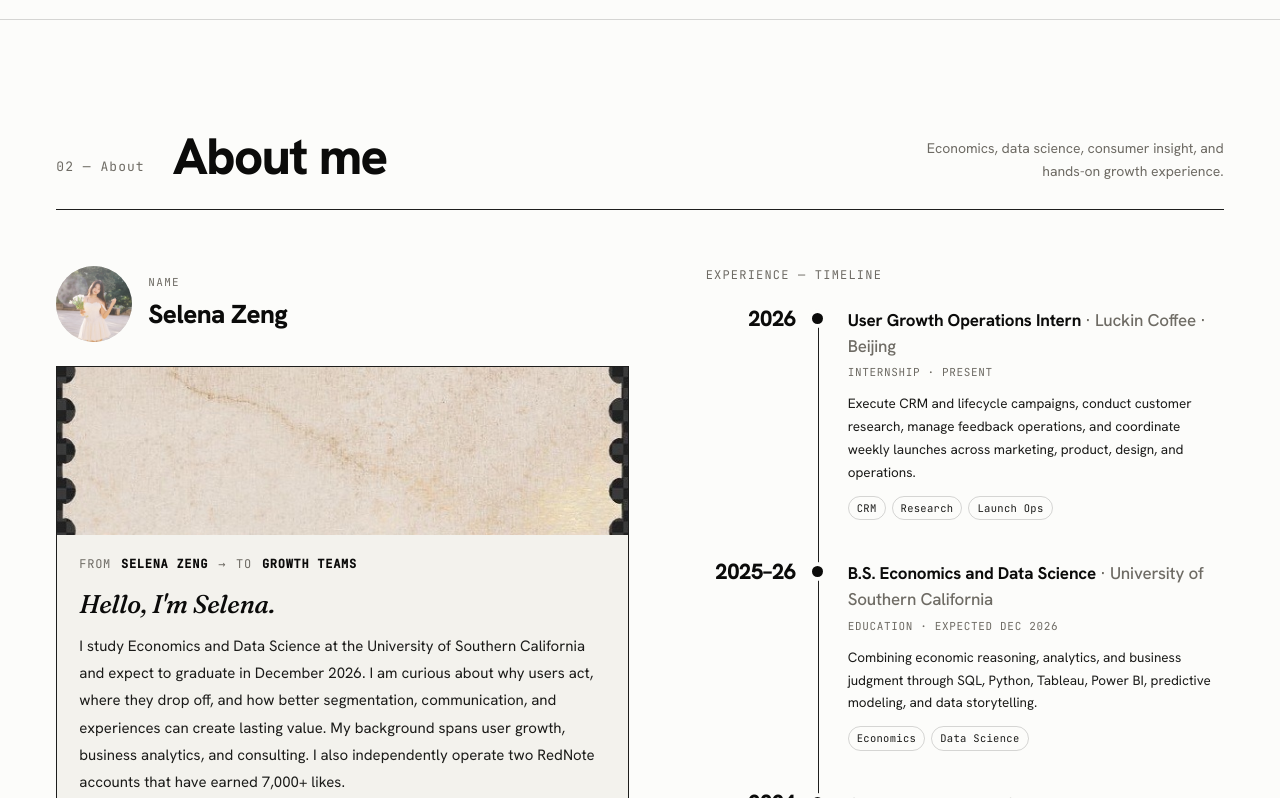
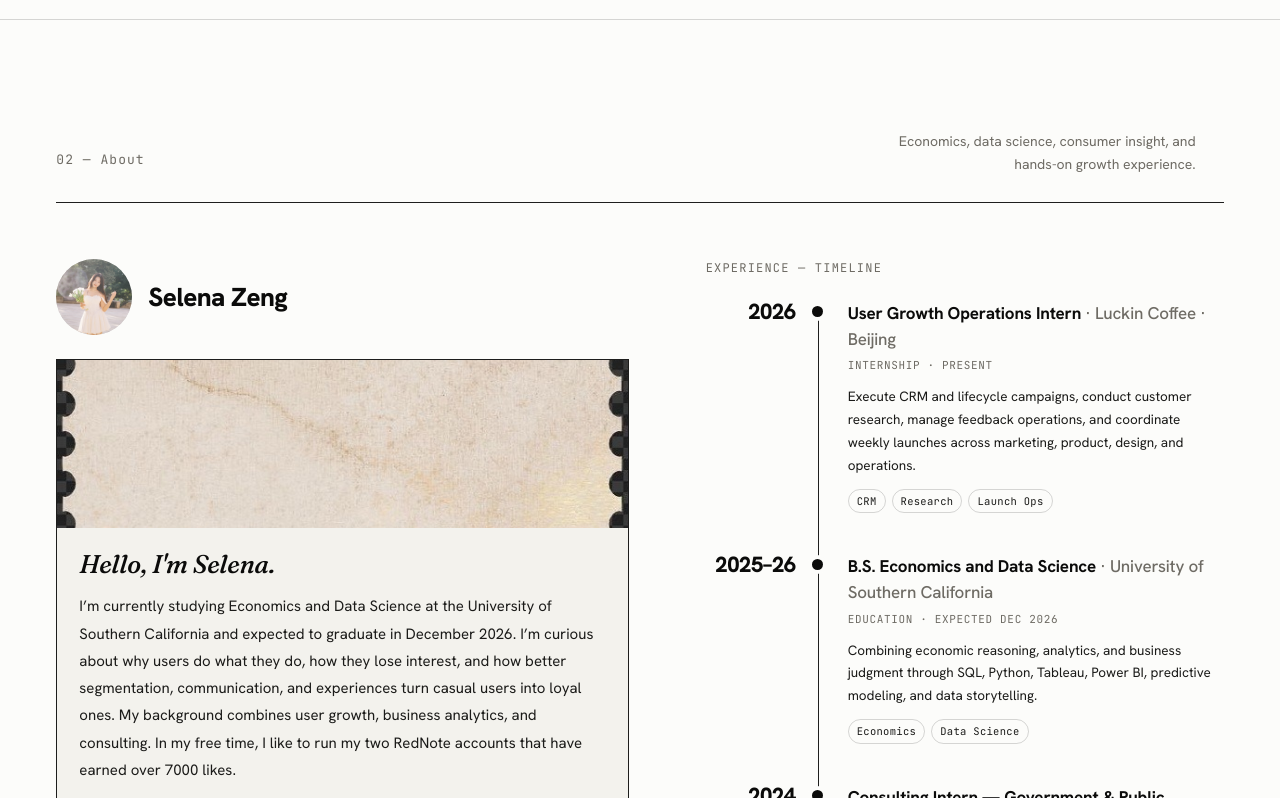
Before and after one commit to selenazengsz/selena-portfolio, a React (Vite) app: page / in a window 1280 px wide. Shown: the part 902-1700 px from the top of the page. Built offline with nearby package versions, Linux system fonts and the light colour scheme.

Commit message:
Simplify the about section

```diff
--- a/src/components/AboutSection.css
+++ b/src/components/AboutSection.css
@@ -1,5 +1,13 @@
 .about-section {
   padding: 110px 0 100px;
+}
+
+.about-sec-head {
+  grid-template-columns: auto 1fr;
+}
+
+.about-sec-head p {
+  justify-self: end;
 }
 
 .about-grid {
@@ -36,14 +44,6 @@
   gap: 3px;
 }
 
-.bio-name span {
-  font-family: var(--font-mono);
-  font-size: 11px;
-  letter-spacing: 0.12em;
-  text-transform: uppercase;
-  color: var(--muted);
-}
-
 .bio-name strong {
   font-size: 26px;
   font-weight: 800;
@@ -65,28 +65,6 @@
 
 .bio-copy {
   padding: 20px 22px 24px;
-}
-
-.bio-address {
-  display: flex;
-  align-items: center;
-  flex-wrap: wrap;
-  gap: 10px;
-  margin-bottom: 14px;
-  font-family: var(--font-mono);
-  font-size: 12px;
-  letter-spacing: 0.06em;
-  text-transform: uppercase;
-  color: var(--muted);
-}
-
-.bio-address strong {
-  color: var(--ink);
-  font-weight: 600;
-}
-
-.bio-address .arrow {
-  color: var(--muted);
 }
 
 .bio-greeting {
--- a/src/components/AboutSection.jsx
+++ b/src/components/AboutSection.jsx
@@ -14,9 +14,8 @@ export default function AboutSection() {
       aria-label="About Selena"
     >
       <div className="shell">
-        <Reveal className="sec-head">
+        <Reveal className="sec-head about-sec-head">
           <span className="idx">02 — About</span>
-          <h2>About me</h2>
           <p>Economics, data science, consumer insight, and hands-on growth experience.</p>
         </Reveal>
 
@@ -31,7 +30,6 @@ export default function AboutSection() {
                   alt={about.profileAlt}
                 />
                 <div className="bio-name">
-                  <span>NAME</span>
                   <strong>{about.profileName}</strong>
                 </div>
               </div>
@@ -39,15 +37,6 @@ export default function AboutSection() {
               <div className="bio-postcard">
                 <img className="postcard-image" src={about.postcardImage} alt="" />
                 <div className="bio-copy">
-                  <div className="bio-address">
-                    <span>FROM</span>
-                    <strong>{about.fromLabel}</strong>
-                    <span className="arrow" aria-hidden="true">
-                      →
-                    </span>
-                    <span>TO</span>
-                    <strong>{about.toLabel}</strong>
-                  </div>
                   <p className="bio-greeting">{about.greeting}</p>
                   <p className="bio-body">{about.body}</p>
                 </div>
--- a/src/content.js
+++ b/src/content.js
@@ -330,10 +330,8 @@ export const content = {
     profileImage: asset("/about/profile.jpg"),
     profileAlt: "Portrait of Selena Zeng holding white tulips outdoors",
     postcardImage: asset("/about/stamp-paper.jpg"),
-    fromLabel: "Selena Zeng",
-    toLabel: "Growth teams",
     greeting: "Hello, I'm Selena.",
-    body: "I study Economics and Data Science at the University of Southern California and expect to graduate in December 2026. I am curious about why users act, where they drop off, and how better segmentation, communication, and experiences can create lasting value. My background spans user growth, business analytics, and consulting. I also independently operate two RedNote accounts that have earned 7,000+ likes.",
+    body: "I’m currently studying Economics and Data Science at the University of Southern California and expected to graduate in December 2026. I’m curious about why users do what they do, how they lose interest, and how better segmentation, communication, and experiences turn casual users into loyal ones. My background combines user growth, business analytics, and consulting. In my free time, I like to run my two RedNote accounts that have earned over 7000 likes.",
   },
 
   skills: ["User Growth", "CRM & Lifecycle Marketing", "Customer Research", "SQL / Power BI", "Data Storytelling"],
```
